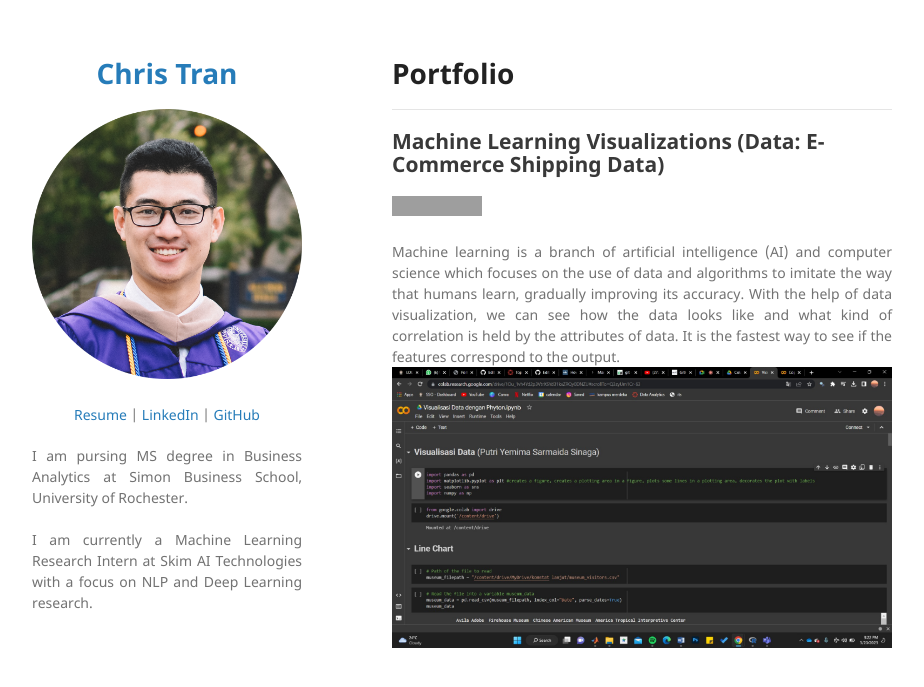
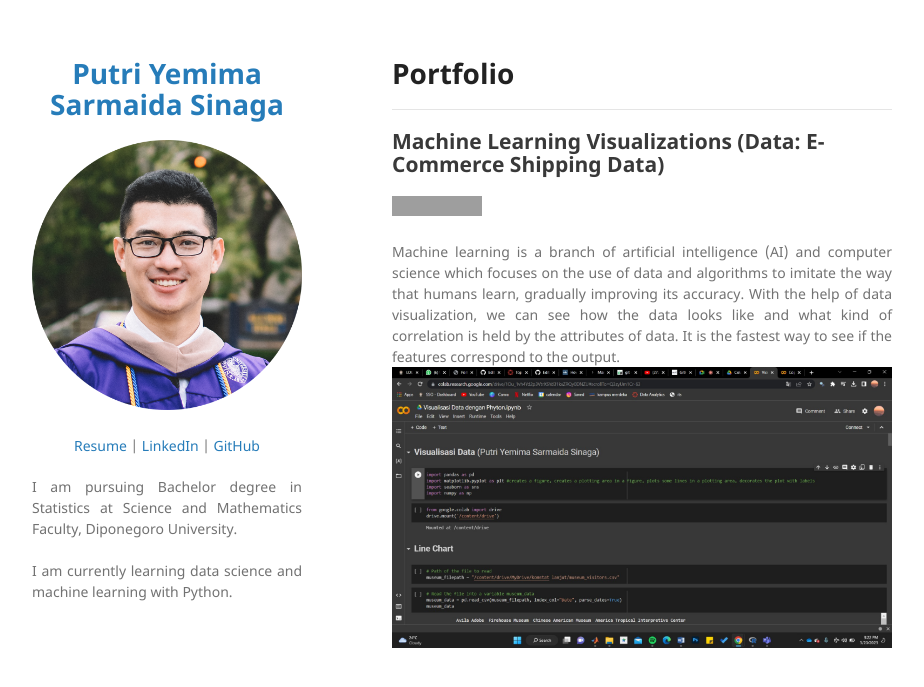
Before and after one commit to pyemimaa/portofolio, a Jekyll site: the page built from index.md, in a window 1280 px wide. Shown: the top 687 px of the page, without its empty margins (178-1102 px from the left). Built offline with Jekyll 4.4.1, drawn with Linux system fonts in a browser that asks for light colours; our own code applies the rules of GitHub Pages for plain Markdown files; grey boxes are pictures that could not be loaded.

Commit message:
Update _config.yml

```diff
--- a/_config.yml
+++ b/_config.yml
@@ -1,18 +1,18 @@
-title: <p align="center"> Chris Tran </p>
+title: <p align="center"> Putri Yemima Sarmaida Sinaga </p>
 
 logo: "/images/picture.png?raw=true"
 
 description:
   <p align="center">
   <a href="pdf/resume.pdf">Resume</a> |
-  <a href="https://www.linkedin.com/in/chriskhanhtran/">LinkedIn</a> |
-  <a href="https://github.com/chriskhanhtran">GitHub</a>
+  <a href="https://www.linkedin.com/in/pyemimaa/">LinkedIn</a> |
+  <a href="https://github.com/pyemimaa">GitHub</a>
   </p>
 
   <p align="justify">
-  I am pursing MS degree in Business Analytics at Simon Business School, University of Rochester.
+  I am pursuing Bachelor degree in Statistics at Science and Mathematics Faculty, Diponegoro University.
   <br><br>
-  I am currently a Machine Learning Research Intern at Skim AI Technologies with a focus on NLP and Deep Learning research.
+  I am currently learning data science and machine learning with Python.
   <br><br>
   </p>
 
```
